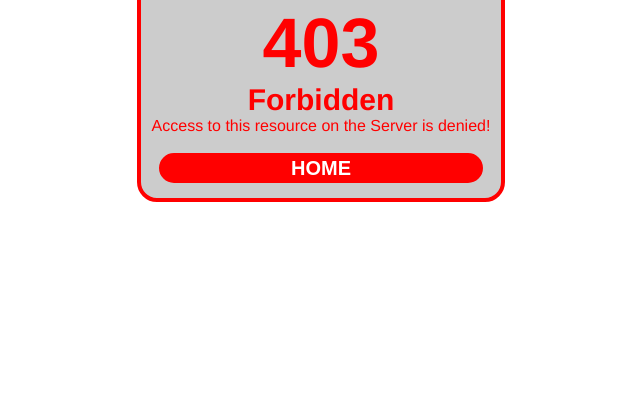
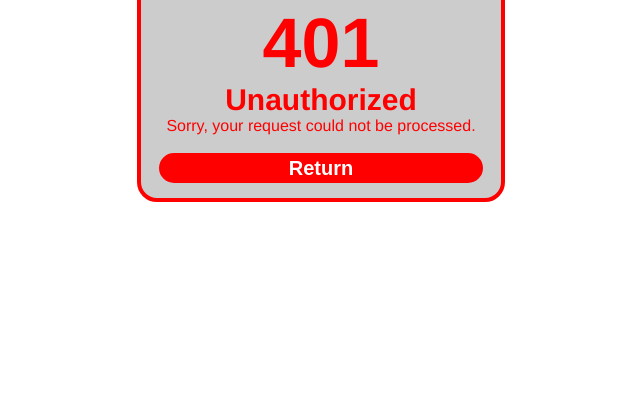
Before and after one commit to JhonatanLamina/securitysystem-mqtt, a Flask app: template templates/error.html in a window 1280 px wide. Shown: the part 395-800 px from the top of the page, without its empty margins (319-959 px from the left). Run offline with Flask 2, Linux system fonts and the light colour scheme; the template is opened without the code that fills it, so the values that code supplies are empty.

Commit message:
Security System based on an MQTT Broker
Security System based on an MQTT Broker

```diff
--- a/templates/error.html
+++ b/templates/error.html
@@ -1,7 +1,7 @@
 <!DOCTYPE html>
 <html>
 <head>
-	<title>403 - Forbidden</title>
+	<title>Error 401 - Unauthorized</title>
 	<link rel="shortcut icon" href="/static/images/icon.png">
     <link rel="stylesheet" type="text/css" href="/static/css/error.css">
 </head>
@@ -10,10 +10,10 @@
 		<center>
 			<div class="control">
 				<img id="imagen" src="/static/images/error.png" alt="imagen">
-				<h1 id="t1">403</h1>
-				<h1 id="t2">Forbidden</h1>
-				<p id="t3">Access to this resource on the Server is denied!</p><br>
-				<button id='back' onclick="window.location='/'">HOME</button>
+				<h1 id="t1">401</h1>
+				<h1 id="t2">Unauthorized</h1>
+				<p id="t3">Sorry, your request could not be processed.</p><br>
+				<button id='back' onclick="window.location='/'">Return</button>
 			</div>
 		</center>
 	</div>
```
